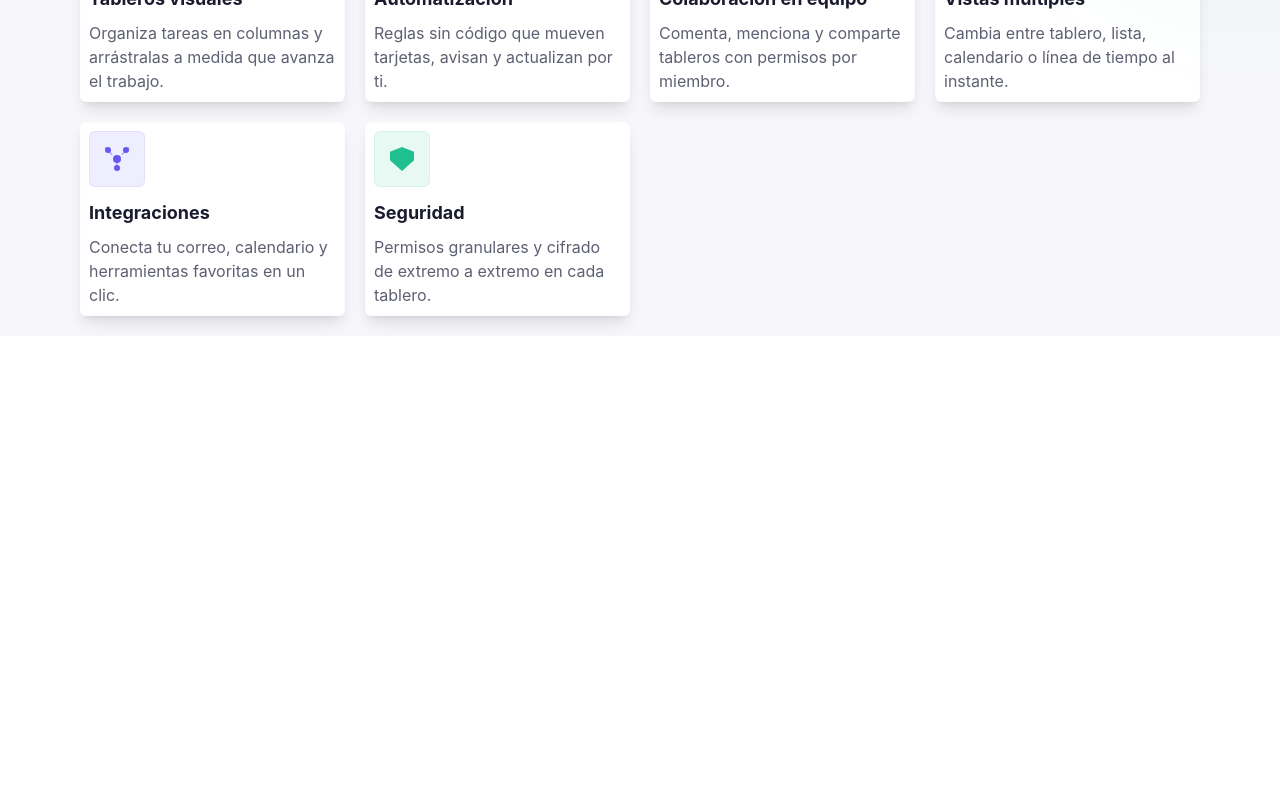
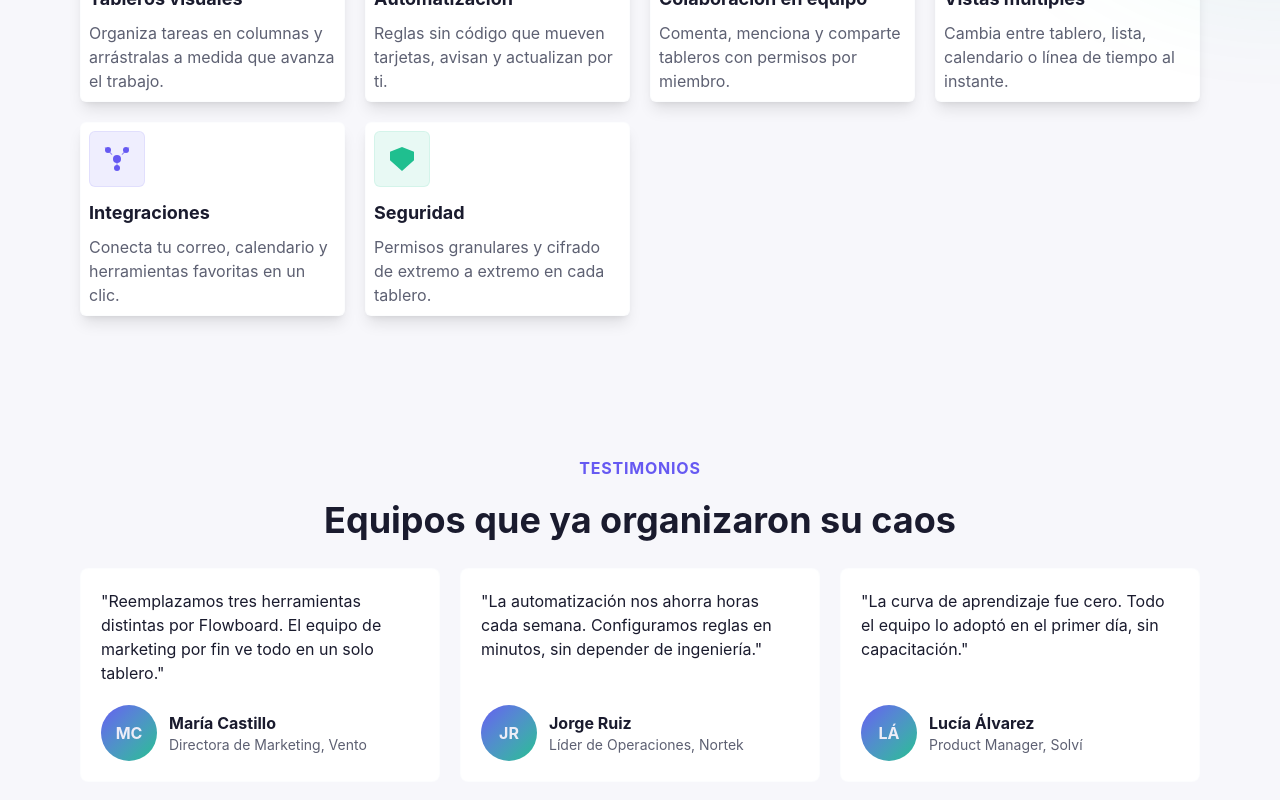
Before and after one commit to oscar84-spec/Kanban, a React (Vite) app: page / in a window 1280 px wide. Shown: the part 1052-1852 px from the top of the page. Before the commit the page ends 1388 px from the top, so only its background shows below. Built offline with nearby package versions, Linux system fonts and the light colour scheme.

Commit message:
[Testimonials] <feature> Agregando las seccion de testimonios

```diff
--- /dev/null
+++ b/src/components/Section/Section.tsx
@@ -0,0 +1,50 @@
+import { twMerge } from "tailwind-merge";
+import type { SectionProps } from "./section.types";
+
+const Section = ({
+  children,
+  className,
+  section,
+  title,
+  description = "",
+  variant,
+  ...props
+}: SectionProps) => {
+  const baseClass =
+    "bg-background dark:bg-background-dark px-5 py-5 xl:px-20 2xl:px-44 flex flex-col gap-5";
+
+  //Funcion para convertir la section en mayusculas
+  const sectionUpperCase = () => {
+    return section.toUpperCase();
+  };
+
+  const colorTextsection =
+    variant === "primary"
+      ? "text-primary"
+      : variant === "secondary"
+        ? "text-accent"
+        : "";
+
+  return (
+    <section className={twMerge(baseClass, className)} {...props}>
+      <h2
+        className={`${colorTextsection} font-bold tracking-wider text-center`}
+      >
+        {sectionUpperCase()}
+      </h2>
+
+      <div className="flex flex-col gap-2">
+        <span className="text-text-primary font-bold text-xl text-center md:text-2xl lg:text-3xl xl:text-4xl dark:text-text-dark">
+          {title}
+        </span>
+        <p className="text-text-secondary text-center md:text-lg xl:text-xl dark:text-text-secundario-dark">
+          {description}
+        </p>
+      </div>
+
+      {children}
+    </section>
+  );
+};
+
+export default Section;
--- /dev/null
+++ b/src/components/Section/section.types.ts
@@ -0,0 +1,10 @@
+import type { HTMLAttributes } from "react";
+
+type variantColor = "primary" | "secondary";
+
+export interface SectionProps extends HTMLAttributes<HTMLElement> {
+  section: string;
+  title: string;
+  description?: string;
+  variant: variantColor;
+}
--- a/src/pages/Home/Features.tsx
+++ b/src/pages/Home/Features.tsx
@@ -1,6 +1,7 @@
 import { twMerge } from "tailwind-merge";
 import { FEATURES_CARDS } from "./const.home";
 import type { FeatureVariant } from "./types.home";
+import Section from "@/components/Section/Section";
 
 const iconWrapperVariantClass = (variant: FeatureVariant) => {
   switch (variant) {
@@ -13,25 +14,16 @@ const iconWrapperVariantClass = (variant: FeatureVariant) => {
 };
 
 const Features = () => {
+  const description =
+    "Desde tableros simples hasta flujos complejos, con las herramientas justas para no perder el ritmo.";
+
   return (
-    <section className="bg-background px-5 py-5 text-text-secondary dark:bg-background-dark dark:text-text-secundario-dark xl:px-20 2xl:px-44 flex flex-col gap-5">
-      <h2 className=" text-accent font-bold tracking-wider text-center">
-        CARACTERÍSTICAS
-      </h2>
-
-      <div className="flex flex-col gap-2">
-        <span
-          className="text-text-primary font-bold text-xl text-center md:text-2xl lg:text-3xl xl:text-4xl
-        dark:text-text-dark"
-        >
-          Todo lo que tu equipo necesita
-        </span>
-        <span className="text-text-secondary text-center md:text-lg xl:text-xl dark:text-text-secundario-dark">
-          Desde tableros simples hasta flujos complejos, con las herramientas
-          justas para no perder el ritmo.
-        </span>
-      </div>
-
+    <Section
+      section="CARACTERÍSTICAS"
+      title="Todo lo que tu equipo necesita"
+      description={description}
+      variant="secondary"
+    >
       <div className="flex flex-col gap-3 md:grid md:grid-cols-3 xl:grid-cols-4 xl:gap-5">
         {FEATURES_CARDS.map((item, index) => (
           <div
@@ -57,7 +49,7 @@ const Features = () => {
           </div>
         ))}
       </div>
-    </section>
+    </Section>
   );
 };
 
--- a/src/pages/Home/Home.tsx
+++ b/src/pages/Home/Home.tsx
@@ -1,6 +1,7 @@
 import Hero from "@pages/Home/Hero.tsx";
 import Features from "./Features";
 import { bgAccent, bgPrimary, bgSecondary } from "./const.home";
+import Testimonials from "./Testimonials";
 
 function Home() {
   return (
@@ -13,6 +14,7 @@ function Home() {
         <Hero />
         <Features />
       </div>
+      <Testimonials />
     </main>
   );
 }
--- /dev/null
+++ b/src/pages/Home/Testimonials.tsx
@@ -0,0 +1,58 @@
+import Section from "@/components/Section/Section";
+import { TESTIMONIALS_CARDS } from "./const.home";
+
+const Testimonials = () => {
+  const sectionType = "Testimonios";
+  const titleSection = "Equipos que ya organizaron su caos";
+
+  //Funcion para obtener las iniciales de los nombres
+  const getInitials = (fullName: string) => {
+    const firstName = fullName.split(" ")[0];
+    const lastName = fullName.split(" ")[1];
+
+    const firstNameInitial = firstName.at(0);
+    const lastNameInitial = lastName.at(0);
+
+    return `${firstNameInitial}${lastNameInitial}`;
+  };
+
+  return (
+    <Section
+      section={sectionType}
+      title={titleSection}
+      className="py-30"
+      variant="primary"
+    >
+      <div className="grid grid-cols-[repeat(auto-fit,minmax(280px,1fr))] gap-5">
+        {TESTIMONIALS_CARDS.map((item, index) => (
+          <div
+            className="flex flex-col justify-between gap-5 w-full p-5 rounded-lg bg-superficie border border-border/10 dark:bg-superficie-dark"
+            key={index}
+          >
+            <p className="text-text-primary dark:text-text-dark">
+              {item.testimonio}
+            </p>
+
+            <div className="flex gap-3 items-center">
+              <div className="size-14 rounded-full flex justify-center items-center bg-linear-to-br from-primary to-accent">
+                <span className="font-bold text-text-dark">
+                  {getInitials(item.nombre)}
+                </span>
+              </div>
+              <div className="flex flex-col gap-0">
+                <span className="text-text-primary dark:text-text-dark font-bold">
+                  {item.nombre}
+                </span>
+                <span className="text-sm text-text-secondary dark:text-text-secundario-dark">
+                  {item.area}
+                </span>
+              </div>
+            </div>
+          </div>
+        ))}
+      </div>
+    </Section>
+  );
+};
+
+export default Testimonials;
--- a/src/pages/Home/const.home.ts
+++ b/src/pages/Home/const.home.ts
@@ -6,7 +6,7 @@ import {
   SecurityIcon,
   ViewsIcon,
 } from "@icons/index";
-import type { FeaturesCards } from "./types.home";
+import type { FeaturesCards, TestimonilasCards } from "./types.home";
 
 export const bgPrimary =
   "w-[320px] h-80 absolute -top-32 -left-32 bg-primary opacity-35 blur-[90px] rounded-full";
@@ -61,3 +61,25 @@ export const FEATURES_CARDS: FeaturesCards[] = [
     variant: "accent",
   },
 ];
+
+//Arrays para las cards de la seccion testimonios
+export const TESTIMONIALS_CARDS: TestimonilasCards[] = [
+  {
+    testimonio:
+      '"Reemplazamos tres herramientas distintas por Flowboard. El equipo de marketing por fin ve todo en un solo tablero."',
+    nombre: "María Castillo",
+    area: "Directora de Marketing, Vento",
+  },
+  {
+    testimonio:
+      '"La automatización nos ahorra horas cada semana. Configuramos reglas en minutos, sin depender de ingeniería."',
+    nombre: "Jorge Ruiz",
+    area: "Líder de Operaciones, Nortek",
+  },
+  {
+    testimonio:
+      '"La curva de aprendizaje fue cero. Todo el equipo lo adoptó en el primer día, sin capacitación."',
+    nombre: "Lucía Álvarez",
+    area: "Product Manager, Solví",
+  },
+];
```
Also changed, not shown: src/pages/Home/types.home.ts (+7 -0 lines).
